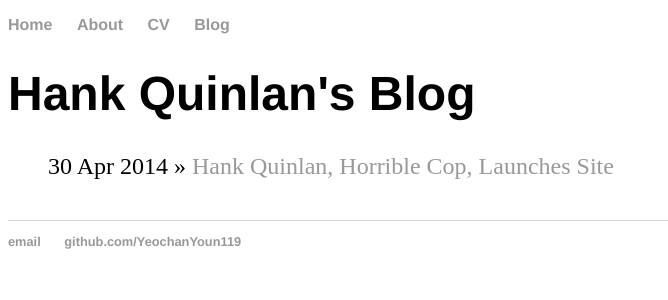
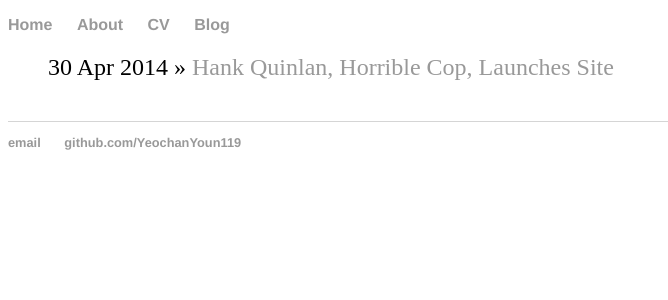
Before and after one commit to YeochanYoun119/YeochanYoun119.github.io, a Jekyll site: the page built from blog/index.html, in a window 1280 px wide. Shown: the top 300 px of the page, without its empty margins (0-668 px from the left). Built offline with Jekyll 4.4.1, drawn with Linux system fonts in a browser that asks for light colours.

Commit message:
Update index.html

```diff
--- a/blog/index.html
+++ b/blog/index.html
@@ -1,11 +1,10 @@
 ---
 layout: default
-title: Hank Quinlan's Blog
+title: Yeochan Youn's Blog
 ---
-	<h1>{{ page.title }}</h1>
-	<ul class="posts">
+<ul class="posts">
 
-	  {% for post in site.posts %}
-	    <li><span>{{ post.date | date_to_string }}</span> » <a href="{{ post.url }}" title="{{ post.title }}">{{ post.title }}</a></li>
-	  {% endfor %}
-	</ul>
+	{% for post in site.posts %}
+		<li><span>{{ post.date | date_to_string }}</span> » <a href="{{ post.url }}" title="{{ post.title }}">{{ post.title }}</a></li>
+	{% endfor %}
+</ul>
```
